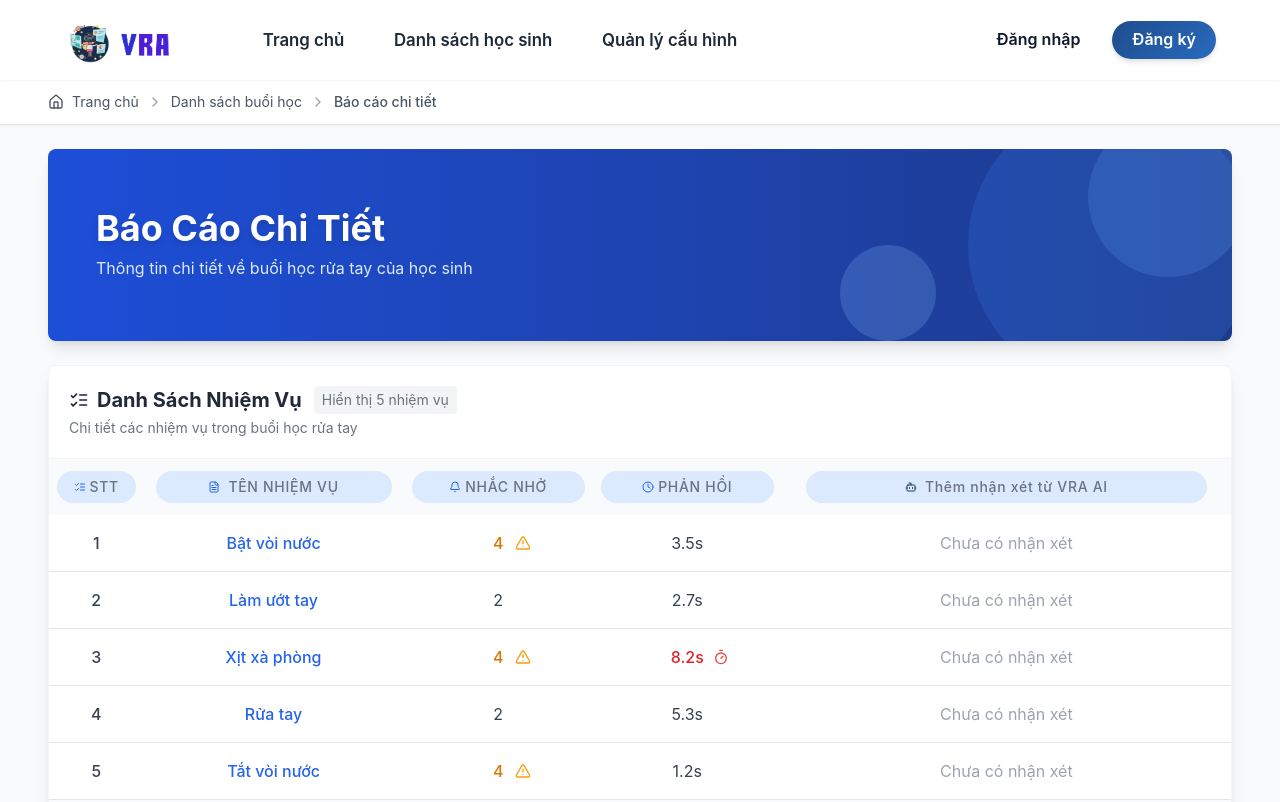
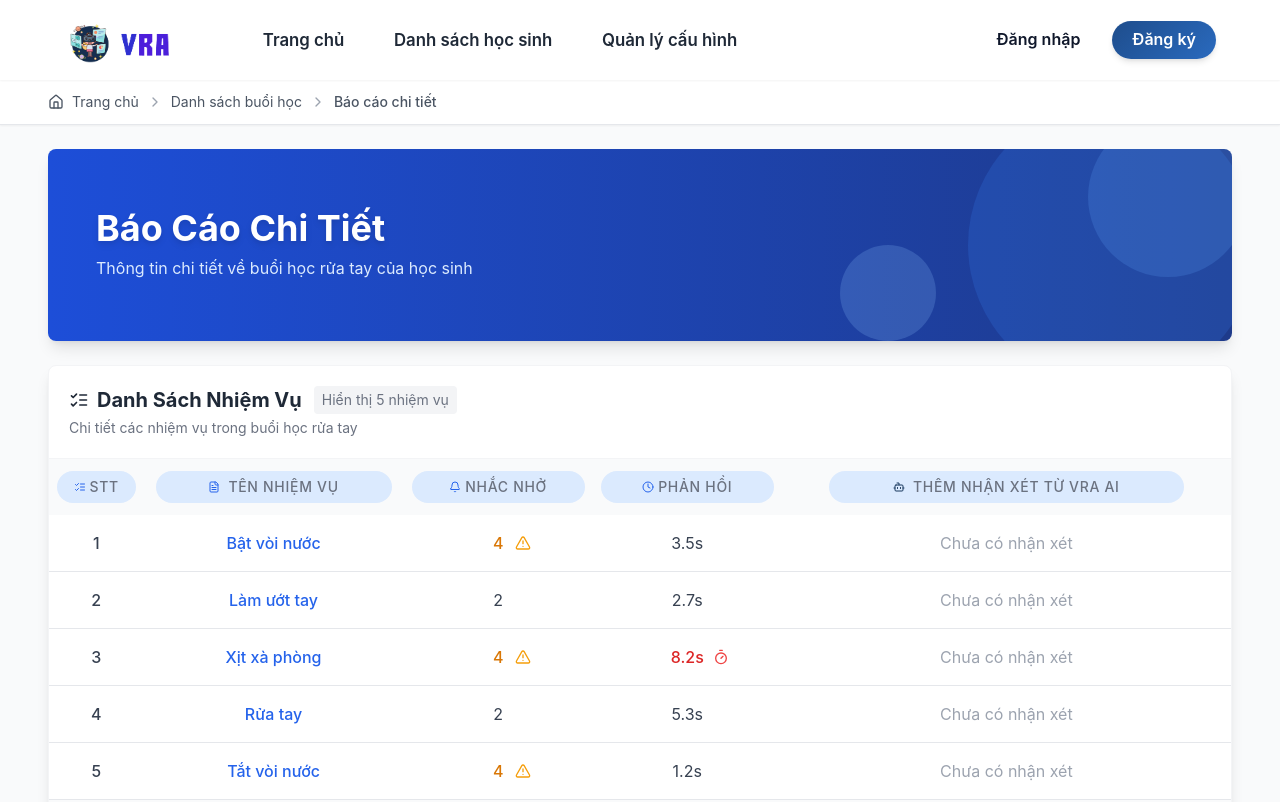
Before and after one commit to mrthinh307/vra-website-for-parents, a React (Create React App) app in the folder vra/: page /report-detail in a window 1280 px wide. Shown: the top 802 px of the page. Built offline with nearby package versions, Linux system fonts and the light colour scheme; no server answers.

Commit message:
feat: add Magnet component for animated hover effects and integrate it into TaskList for enhanced UI interaction

```diff
--- /dev/null
+++ b/vra/src/components/lib-animated/Magnet.tsx
@@ -0,0 +1,85 @@
+import React, { useState, useEffect, useRef, ReactNode, HTMLAttributes } from "react";
+
+interface MagnetProps extends HTMLAttributes<HTMLDivElement> {
+  children: ReactNode;
+  padding?: number;
+  disabled?: boolean;
+  magnetStrength?: number;
+  activeTransition?: string;
+  inactiveTransition?: string;
+  wrapperClassName?: string;
+  innerClassName?: string;
+}
+
+const Magnet: React.FC<MagnetProps> = ({
+  children,
+  padding = 300,
+  disabled = false,
+  magnetStrength = 1,
+  activeTransition = "transform 0.3s ease-out",
+  inactiveTransition = "transform 0.5s ease-in-out",
+  wrapperClassName = "",
+  innerClassName = "",
+  ...props
+}) => {
+  const [isActive, setIsActive] = useState<boolean>(false);
+  const [position, setPosition] = useState<{ x: number; y: number }>({ x: 0, y: 0 });
+  const magnetRef = useRef<HTMLDivElement>(null);
+
+  useEffect(() => {
+    if (disabled) {
+      setPosition({ x: 0, y: 0 });
+      return;
+    }
+
+    const handleMouseMove = (e: MouseEvent) => {
+      if (!magnetRef.current) return;
+
+      const { left, top, width, height } = magnetRef.current.getBoundingClientRect();
+      const centerX = left + width / 2;
+      const centerY = top + height / 2;
+
+      const distX = Math.abs(centerX - e.clientX);
+      const distY = Math.abs(centerY - e.clientY);
+
+      if (distX < width / 2 + padding && distY < height / 2 + padding) {
+        setIsActive(true);
+        const offsetX = (e.clientX - centerX) / magnetStrength;
+        const offsetY = (e.clientY - centerY) / magnetStrength;
+        setPosition({ x: offsetX, y: offsetY });
+      } else {
+        setIsActive(false);
+        setPosition({ x: 0, y: 0 });
+      }
+    };
+
+    window.addEventListener("mousemove", handleMouseMove);
+    return () => {
+      window.removeEventListener("mousemove", handleMouseMove);
+    };
+  }, [padding, disabled, magnetStrength]);
+
+  const transitionStyle = isActive ? activeTransition : inactiveTransition;
+
+  return (
+    <div
+      ref={magnetRef}
+      className={wrapperClassName}
+      style={{ position: "relative", display: "flex", alignItems: "center", justifyContent: "center" }}
+      {...props}
+    >
+      <div
+        className={innerClassName}
+        style={{
+          transform: `translate3d(${position.x}px, ${position.y}px, 0)`,
+          transition: transitionStyle,
+          willChange: "transform",
+        }}
+      >
+        {children}
+      </div>
+    </div>
+  );
+};
+
+export default Magnet;
--- a/vra/src/pages/DetailReport/components/TaskList.tsx
+++ b/vra/src/pages/DetailReport/components/TaskList.tsx
@@ -17,6 +17,7 @@
 } from "lucide-react";
 import { memo } from "react";
 import type { Task } from "./index";
+import Magnet from '../../../components/lib-animated/Magnet'
 
 export const tasks = [
   { stt: 1, name: "Bật vòi nước", remind: 4, response: 3.5, note: "Bật vòi hơi lâu" },
@@ -96,7 +97,8 @@
                   Phản hồi
                 </div>
               </th>
-              <th className="px-6 py-3 text-sm font-medium text-gray-500 uppercase tracking-wider text-center">
+              <Magnet padding={300} disabled={false} magnetStrength={10}>
+                <th className="px-6 py-3 text-sm font-medium text-gray-500 uppercase tracking-wider text-center">
                 {hasFeedback ? (
                   <div className="flex items-center justify-center bg-blue-100 rounded-full px-3 py-1.5">
                     <MessageCircle className="h-3 w-3 text-[#19395E] mr-2" />
@@ -115,13 +117,14 @@
                 ) : (
                   <button
                     onClick={onGenerateFeedback}
-                    className="w-full flex items-center justify-center bg-blue-100 hover:bg-blue-200 rounded-full px-3 py-1.5 transition-colors duration-200"
+                    className="w-full flex items-center justify-center bg-blue-100 hover:bg-blue-200 rounded-full px-16  py-1.5 transition-colors duration-200"
                   >
                     <Bot className="h-3 w-3 text-[#19395E] mr-2" />
-                    <span>Thêm nhận xét từ VRA AI</span>
+                    <span>THÊM NHẬN XÉT TỪ VRA AI</span>
                   </button>
                 )}
               </th>
+              </Magnet>
             </tr>
           </thead>
           <tbody className="divide-y divide-gray-200">
```
